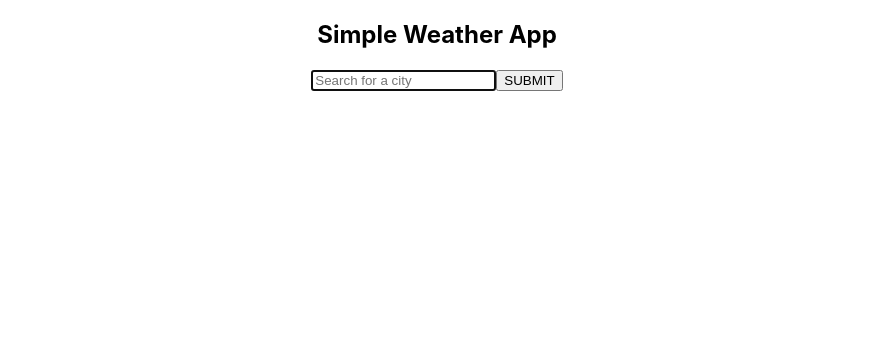
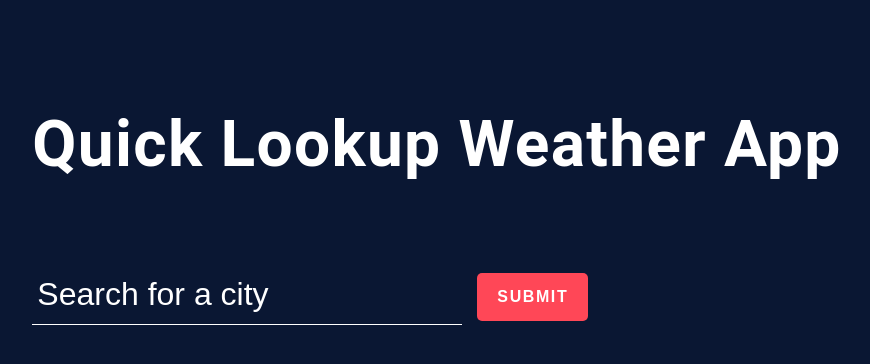
Before and after one commit to LoganJanes/Weather-App, a React (Create React App) app in the folder my-app/: page / in a window 1280 px wide. Shown: the top 364 px of the page, without its empty margins (203-1073 px from the left). Built offline with nearby package versions, Linux system fonts and the light colour scheme.

Commit message:
Home Page Design
Designs the homepage to a basic style

```diff
--- /dev/null
+++ b/my-app/src/WebPages/Home-Screen.css
@@ -0,0 +1,110 @@
+.top-banner {
+    color: var(--text_light);
+    display: flex;
+    flex-direction: column;
+    justify-content: center;
+    align-items: center;
+    text-align: center;
+  }
+  .heading {
+    font-weight: bold;
+    font-size: 4rem;
+    letter-spacing: 0.02em;
+    padding: 0 0 30px 0;
+  }
+  .top-banner form {
+    position: relative;
+    display: flex;
+    align-items: center;
+  }
+  .top-banner form input {
+    font-size: 2rem;
+    height: 40px;
+    padding: 5px 5px 10px;
+    border-bottom: 1px solid;
+  }
+  .top-banner form input::placeholder {
+    color: currentColor;
+  }
+  .top-banner form button {
+    font-size: 1rem;
+    font-weight: bold;
+    letter-spacing: 0.1em;
+    padding: 15px 20px;
+    margin-left: 15px;
+    border-radius: 5px;
+    background: var(--red);
+    transition: background 0.3s ease-in-out;
+  }
+  .top-banner form button:hover {
+    background: var(--darkred);
+  }
+  .top-banner form .msg {
+    position: absolute;
+    bottom: -40px;
+    left: 0;
+    max-width: 450px;
+    min-height: 40px;
+  }
+  @media screen and (max-width: 700px) {
+    .top-banner form {
+      flex-direction: column;
+    }
+
+    .top-banner form input,
+    .top-banner form button {
+      width: 100%;
+    }
+    .top-banner form button {
+      margin: 20px 0 0 0;
+    }
+
+    .top-banner form .msg {
+      position: static;
+      max-width: none;
+      min-height: 0;
+      margin-top: 10px;
+    }
+  }
+
+  button {
+    cursor: pointer;
+  }
+
+  input {
+    -webkit-appearance: none;
+  }
+
+  button,
+  input {
+    border: none;
+    background: none;
+    outline: none;
+    color: inherit;
+  }
+  img {
+    display: block;
+    max-width: 100%;
+    height: auto;
+  }
+  ul {
+    list-style: none;
+  }
+  body {
+    font: 1rem/1.3 "Roboto", sans-serif;
+    background: var(--bg_main);
+    color: var(--text_dark);
+    padding: 50px;
+  }
+
+  :root {
+    --text_light: #fff;
+    --red: #FF4757;
+    --darkred: #E63946;
+    --bg_main: #0A1733;
+    --text_dark: #fff;
+  }
+
+  .container {
+    display: grid;
+  }
--- a/my-app/src/WebPages/Home-Screen.jsx
+++ b/my-app/src/WebPages/Home-Screen.jsx
@@ -1,15 +1,35 @@
 import React, { useState } from "react";
+import "./Home-Screen.css";
 
 const Home = () => {
+  const [city, setCity] = useState("");
+  const [message, setMessage] = useState("");
+
+  const handleSubmit = (e) => {
+    e.preventDefault();
+    if (!city) {
+      setMessage("Please enter a city name.");
+    } else {
+      setMessage(""); // For error message handling.
+      console.log(`City: ${city}`); // Will Replace with API.
+    }
+  };
+
   return (
     <div>
       <section className="top-banner">
         <div className="container">
-          <h1 className="heading">Simple Weather App</h1>
-          <form>
-            <input type="text" placeholder="Search for a city" autoFocus />
+          <h1 className="heading">Quick Lookup Weather App</h1>
+          <form onSubmit={handleSubmit}>
+            <input
+              type="text"
+              placeholder="Search for a city"
+              value={city}
+              onChange={(e) => setCity(e.target.value)}
+              autoFocus
+            />
             <button type="submit">SUBMIT</button>
-            <span className="msg"></span>
+            <span className="msg">{message}</span>
           </form>
         </div>
       </section>
```
